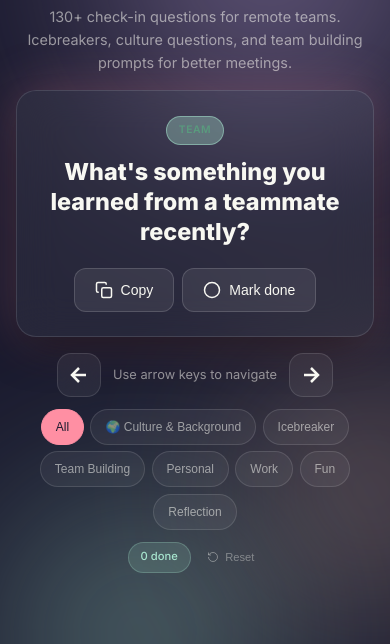
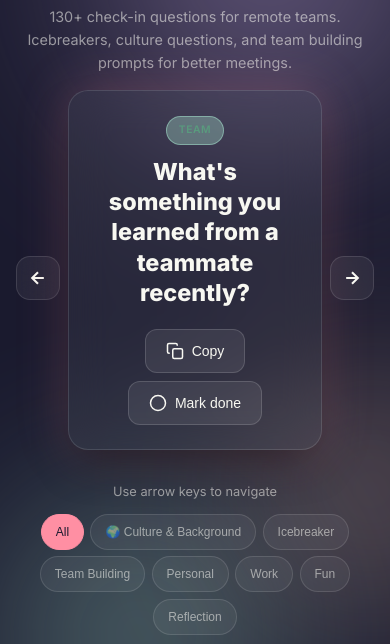
Before and after one commit to bhekanik/team-checkin, a website: page index.html in a window 390 px wide. Shown: the part 110-754 px from the top of the page. Drawn offline with Linux system fonts and the light colour scheme.

Commit message:
Move navigation arrows to sides of card for better UX

```diff
--- a/index.html
+++ b/index.html
@@ -104,7 +104,14 @@
             </p>
         </section>
 
-        <section class="question-card" aria-label="Question card">
+        <div class="card-with-nav" aria-label="Question card with navigation">
+            <button class="nav-btn nav-btn--side prev" id="prevBtn" aria-label="Previous question">
+                <svg viewBox="0 0 24 24" fill="none" stroke="currentColor" stroke-width="2.5" aria-hidden="true">
+                    <path d="M19 12H5M12 19l-7-7 7-7"/>
+                </svg>
+            </button>
+
+            <section class="question-card">
                 <div class="card-inner" id="cardInner">
                     <div class="card-status" id="cardStatus" aria-hidden="true"></div>
                     <div class="category-badge" id="categoryBadge">Icebreaker</div>
@@ -140,23 +147,16 @@
                 </div>
             </section>
 
-        <section class="controls" aria-label="Navigation controls">
-            <button class="nav-btn prev" id="prevBtn" aria-label="Previous question">
-                <svg viewBox="0 0 24 24" fill="none" stroke="currentColor" stroke-width="2.5" aria-hidden="true">
-                    <path d="M19 12H5M12 19l-7-7 7-7"/>
-                </svg>
-            </button>
-
-            <div class="instructions">
-                <span>Use arrow keys to navigate</span>
-            </div>
-
-            <button class="nav-btn next" id="nextBtn" aria-label="Next question">
+            <button class="nav-btn nav-btn--side next" id="nextBtn" aria-label="Next question">
                 <svg viewBox="0 0 24 24" fill="none" stroke="currentColor" stroke-width="2.5" aria-hidden="true">
                     <path d="M5 12h14M12 5l7 7-7 7"/>
                 </svg>
             </button>
-        </section>
+        </div>
+
+        <div class="instructions" aria-label="Navigation instructions">
+            <span>Use arrow keys to navigate</span>
+        </div>
 
         <nav class="categories" aria-label="Question categories">
             <button class="category-pill active" data-category="all">All</button>
--- a/styles.css
+++ b/styles.css
@@ -164,10 +164,20 @@ body {
     margin: 0 auto;
 }
 
+/* Card with Navigation */
+.card-with-nav {
+    display: flex;
+    align-items: center;
+    justify-content: center;
+    gap: 1rem;
+    margin-bottom: 1rem;
+    flex-shrink: 0;
+}
+
 /* Question Card */
 .question-card {
-    margin-bottom: 1.25rem;
-    flex-shrink: 0;
+    flex: 1;
+    max-width: 600px;
 }
 
 .card-inner {
@@ -392,13 +402,10 @@ body {
     content: 'd';
 }
 
-/* Controls */
-.controls {
-    display: flex;
-    align-items: center;
-    justify-content: center;
-    gap: 1.25rem;
-    margin-bottom: 0.75rem;
+/* Side Navigation Buttons */
+.nav-btn--side {
+    width: 48px;
+    height: 48px;
     flex-shrink: 0;
 }
 
@@ -435,9 +442,12 @@ body {
 .instructions {
     display: flex;
     align-items: center;
+    justify-content: center;
     gap: 0.75rem;
     color: var(--color-text-muted);
     font-size: 0.875rem;
+    margin-bottom: 0.75rem;
+    flex-shrink: 0;
 }
 
 .key {
@@ -664,6 +674,22 @@ body {
         padding-bottom: 6rem;
     }
 
+    .card-with-nav {
+        gap: 0.5rem;
+    }
+
+    .nav-btn--side {
+        width: 40px;
+        height: 40px;
+        min-width: 40px;
+        min-height: 40px;
+    }
+
+    .nav-btn--side svg {
+        width: 20px;
+        height: 20px;
+    }
+
     .footer {
         padding: 0.5rem 1rem;
         gap: 0.4rem;
```
Lines whose indentation alone changed are shown as unchanged.
